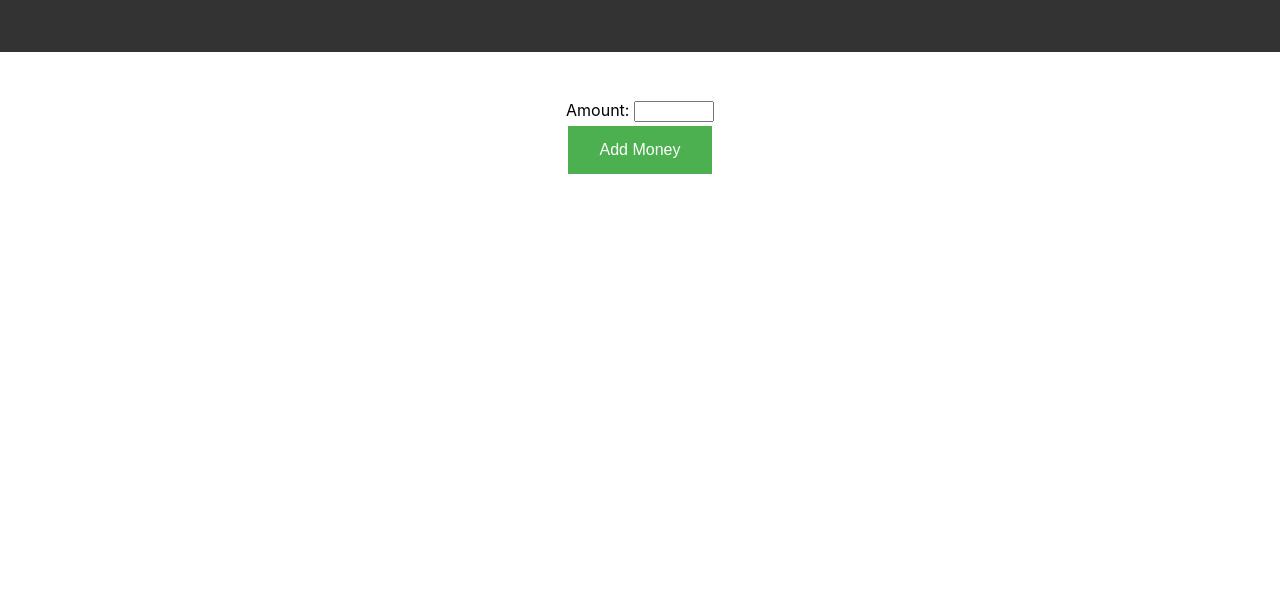
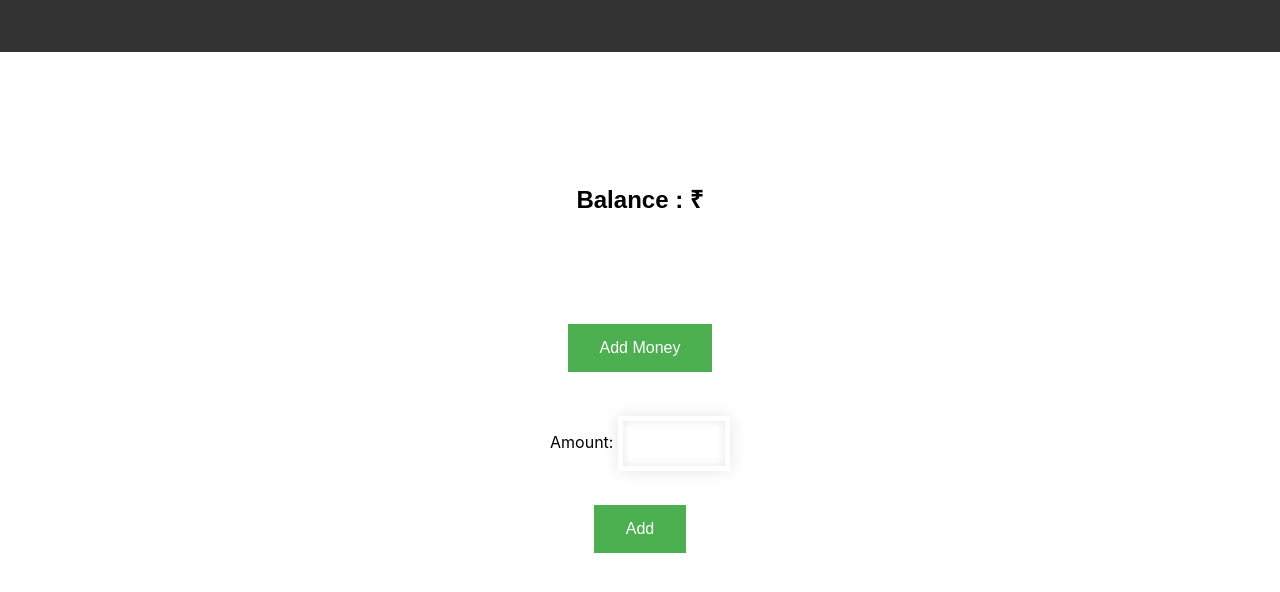
Before and after one commit to lavish10/wallet-application-reactjs, a React (Create React App) app: page / in a window 1280 px wide. Both pictures are taken after a click on the button "Add Money". Shown: the top 592 px of the page. Built offline with nearby package versions, Linux system fonts and the light colour scheme; no server answers.

Commit message:
[Swati/Arun] Add. Constraints on add money

```diff
--- /dev/null
+++ b/src/components/AddMoney/AddMoney.css
@@ -0,0 +1,12 @@
+input[type=number] {
+    border: 5px solid white;
+    -webkit-box-shadow: inset 0 0 8px rgba(0, 0, 0, 0.1),
+    0 0 16px rgba(0, 0, 0, 0.1);
+    -moz-box-shadow: inset 0 0 8px rgba(0, 0, 0, 0.1),
+    0 0 16px rgba(0, 0, 0, 0.1);
+    box-shadow: inset 0 0 8px rgba(0, 0, 0, 0.1),
+    0 0 16px rgba(0, 0, 0, 0.1);
+    padding: 15px;
+    background: rgba(255, 255, 255, 0.5);
+    margin: 0 0 10px 0;
+}
--- a/src/components/AddMoney/AddMoney.js
+++ b/src/components/AddMoney/AddMoney.js
@@ -1,5 +1,6 @@
 import React, {Component} from 'react';
 import addMoneyService from "../../service/AddMoneyService";
+import './AddMoney.css';
 
 class AddMoney extends Component {
 
@@ -11,12 +12,18 @@ class AddMoney extends Component {
     }
 
     handleOnChange = (event) => {
-        if (!event.target.value) {
-            return;
+        let status = '';
+        if (event.target.value < 50) {
+            status = 'Amount must be greater than 50';
+        } else if (event.target.value > 50000) {
+            status = 'Amount must be less than 50000';
+        } else if (event.target.value % 50 != 0) {
+            status = 'Amount must be a multiple of 50';
         }
+
         this.setState({
             amount: parseFloat(event.target.value),
-            status: ''
+            errorstatus: status
         })
     };
 
@@ -29,7 +36,8 @@ class AddMoney extends Component {
             .then((response) => {
                 this.setState({
                     amount: '',
-                    status: 'You have successfully add ' + response.amount + ' in your wallet'
+                    status: 'You have successfully add ' + response.amount + ' in your wallet',
+                    errorstatus: ''
                 })
                 this.props.onAddMoney();
                 setTimeout(() => {
@@ -37,7 +45,8 @@ class AddMoney extends Component {
                 }, 2000)
             }).catch(error => {
             this.setState({
-                status: error
+                status: '',
+                errorstatus: 'Failed to add money'
             })
         })
     };
@@ -53,9 +62,14 @@ class AddMoney extends Component {
     render() {
         return (
             <div>
-                Amount: <input min={50} max={50000} type={"number"} value={this.state.amount} onChange={this.handleOnChange}/><br/>
-                <button className="button" onClick={this.handleOnclick}>Add Money</button>
-                <label>{this.state.status}</label>
+                Amount: <input min={50} max={50000} type={"number"}
+                               value={this.state.amount}
+                               onChange={this.handleOnChange}/><br/>
+                <label id={'success'}><font color={'green'}>{this.state.status}</font></label>
+                <label id={'failure'}><font color={'red'}>{this.state.errorstatus}</font></label><br/>
+                <button className="button" onClick={this.handleOnclick}>Add</button>
+                <br/><br/>
+
             </div>
         );
     }
--- a/src/components/Wallet/Wallet.view.js
+++ b/src/components/Wallet/Wallet.view.js
@@ -20,13 +20,15 @@ class WalletView extends Component {
             <div>
                 <Header name={this.props.name}/>
                 <div className={'container'} style={{marginTop: '100px'}}>
-                    <div id={'balance'} style={{textAlign: 'center', display: this.state.display ? 'block' : 'none'}}
+                    <div id={'balance'} style={{textAlign: 'center'}}
                          className="container">
                         <h2>Balance : ₹ {this.props.balance}</h2>
                         <div>
                             <button id={'b1'} className={'button'} onClick={this.handleClick}>Add Money</button>
                         </div>
                     </div>
+                    <br/>
+                    <br/>
                     <div style={{textAlign: 'center', display: this.state.display ? 'none' : 'block'}} >
                         <AddMoney id={this.props.phoneNumber}
                                   changeDisplay={this.handleClick}
```
Also changed, not shown: 2 other files (tests, documents, lock files or other folders).
